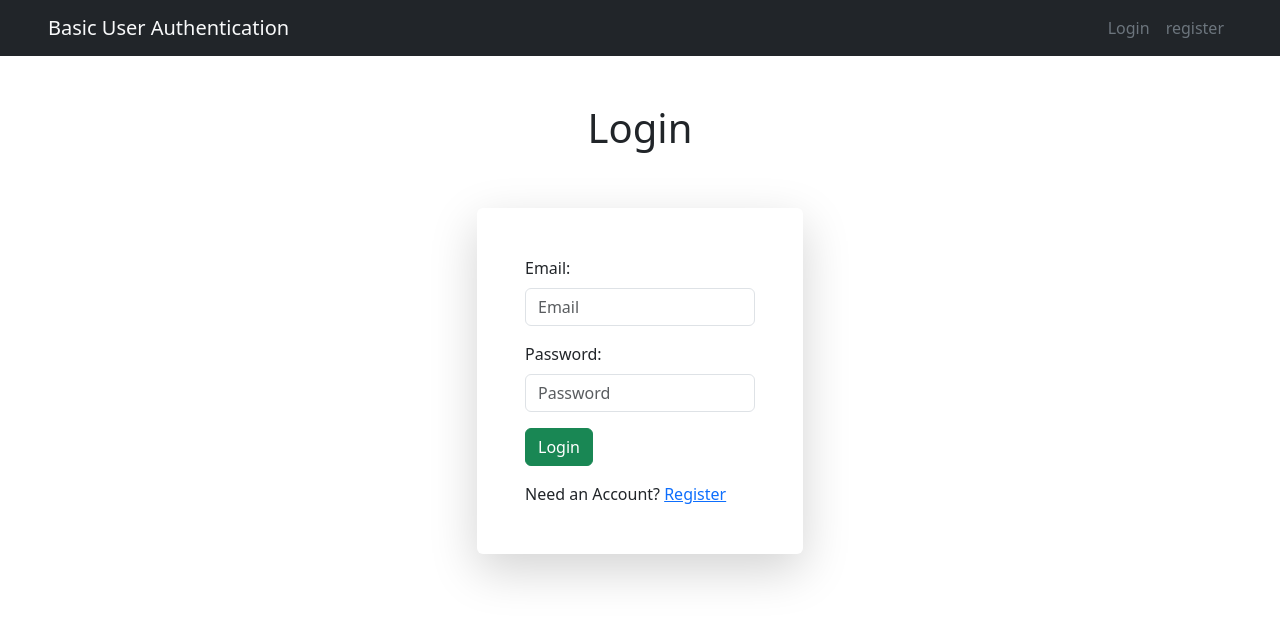
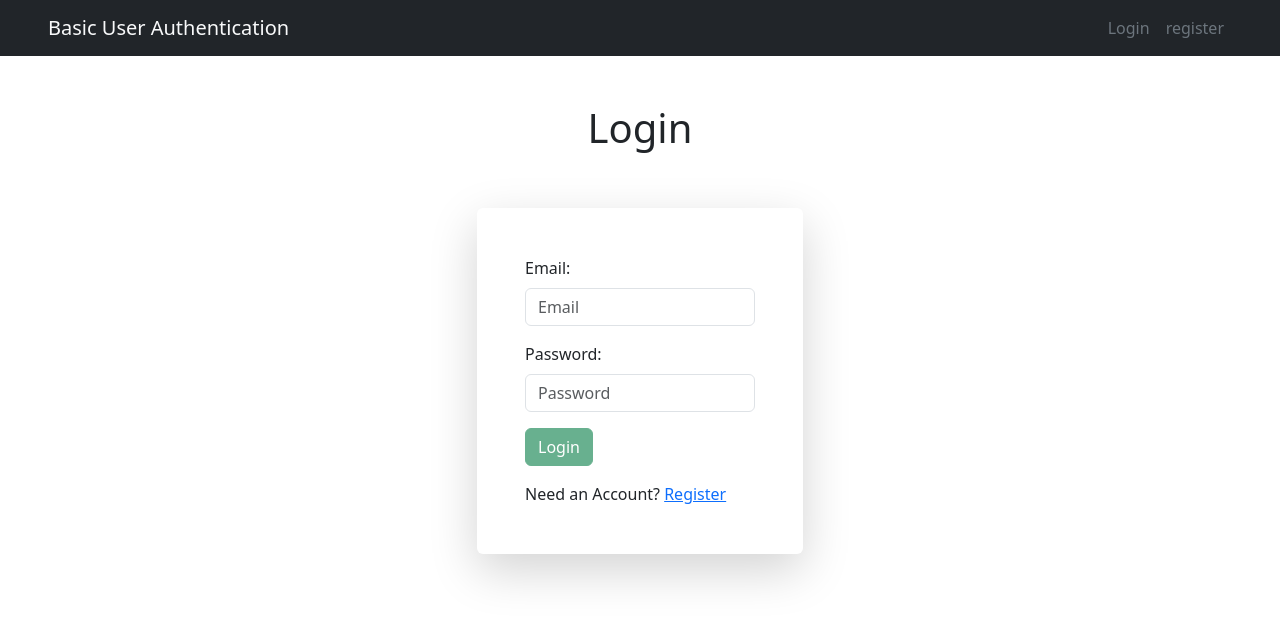
Before and after one commit to KwaneleKhumalo/mern, a React (Create React App) app in the folder frontend/: page /login in a window 1280 px wide. Shown: the top 622 px of the page. Built offline with nearby package versions, Linux system fonts and the light colour scheme.

Commit message:
disabled login button until filled

```diff
--- a/frontend/src/component/LoginForm.jsx
+++ b/frontend/src/component/LoginForm.jsx
@@ -47,8 +47,7 @@ const handleLogin = async e => {
               <Form.Control type="password" placeholder="Password" value={password} onChange={e => setPassword(e.target.value)} />
             </Form.Group>
 
-            <Button type="submit" variant="success">
-              {/* disabled={!formCompleted(email, password)} */}
+            <Button type="submit" variant="success" disabled={!formCompleted(email, password)}>
               Login
             </Button>
             <Row>
```
